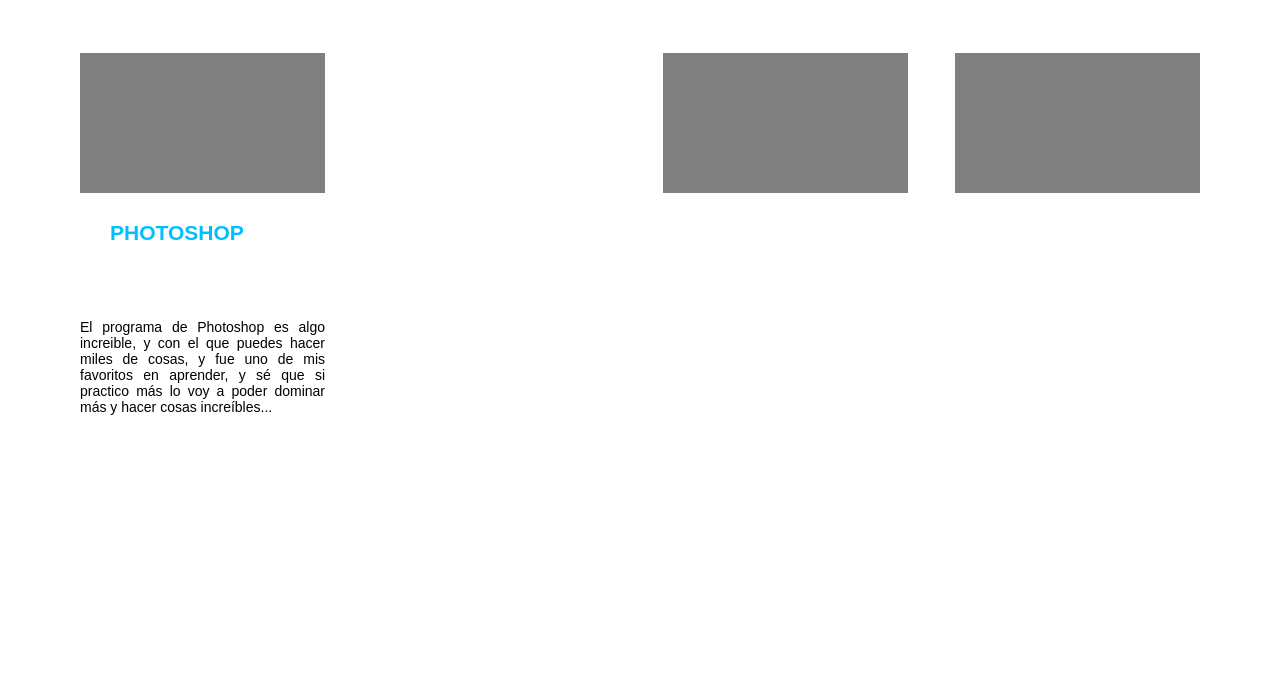
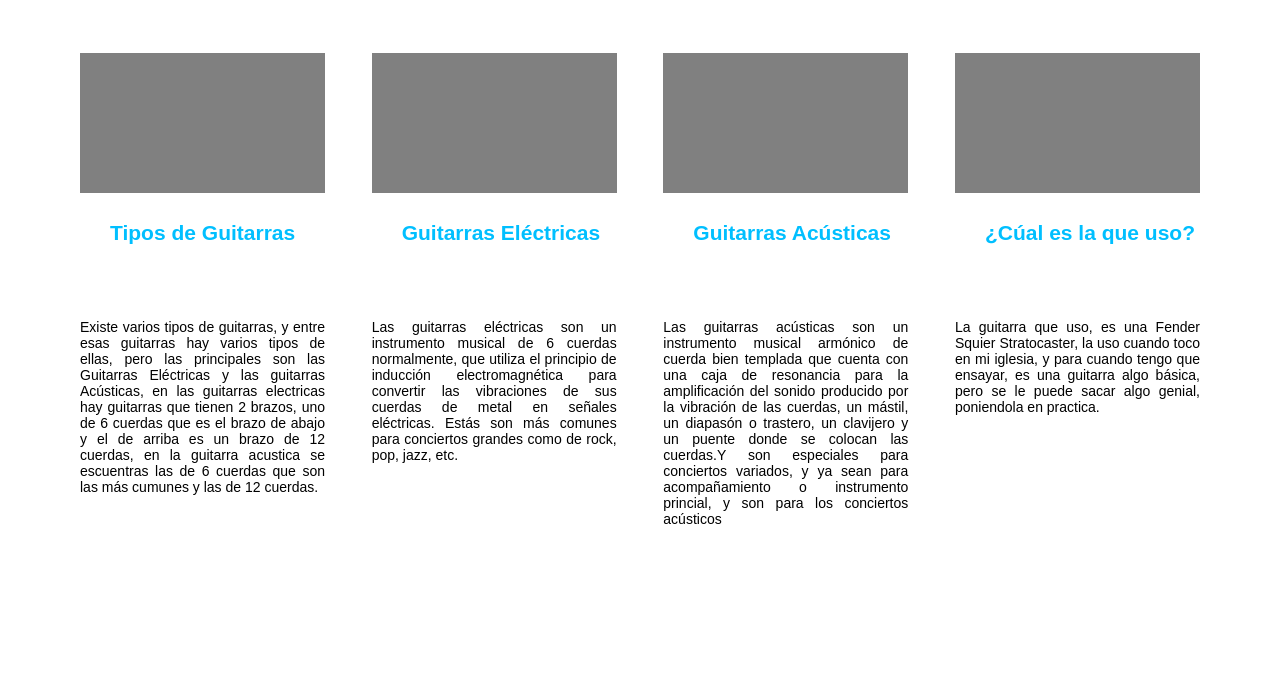
Before and after one commit to Fercholuch/REPOSIVE, a plain HTML site: page index.html in a window 1280 px wide. Shown: the part 115-800 px from the top of the page. Drawn offline with Linux system fonts and the light colour scheme.

Commit message:
Actualizacion
Actualizacion

```diff
--- a/index.html
+++ b/index.html
@@ -10,7 +10,7 @@
 
     <header>
         <div class="bodyGeneral">
-            <div class="logo"><img class="Imagen" src="img/logo_SCL2.png"></div>
+            <div class="logo"><img class="Imagen" src="img/logo.png"></div>
             <div class="encabezado"></div>
         </div>
     </header>
@@ -22,36 +22,44 @@
             <div class="producto">
                 <div class="img imgRGB"></div>
                 <div class="titulo">
-                    <h1>PHOTOSHOP</h1>
+                    <h1>Tipos de Guitarras</h1>
                 </div>
                 <div class="parrafo">
-                    <p>El programa de Photoshop es algo increible, y con el que puedes hacer miles de cosas, y fue uno de mis favoritos en aprender, y sé que si practico más lo voy a poder dominar más y hacer cosas increíbles...</p>
+                    <p>Existe varios tipos de guitarras,  y entre esas guitarras hay varios tipos de ellas, pero las principales son las Guitarras Eléctricas y las guitarras Acústicas, en las guitarras electricas hay guitarras que tienen 2 brazos, uno de 6 cuerdas que es el brazo de abajo y el de arriba es un brazo de 12 cuerdas, en la guitarra acustica se escuentras las de 6 cuerdas que son las más cumunes y las de 12 cuerdas.</p>
                 </div>
             </div>
 
             <div class="producto">
-                <div class="Ilustrator"></div>
-                <div class="titulo"></div>
-                <div class="parrafo"></div>
-                <div class="parrafo"></div>
-                <div class="parrafo"></div>
+                <div class="img imgMusic"></div>
+                <div class="titulo">
+                    <h1>Guitarras Eléctricas</h1>
+                </div>
+                <div class="parrafo">
+                    <p>Las guitarras eléctricas son un instrumento musical de 6 cuerdas normalmente, que utiliza el principio de inducción electromagnética para convertir las vibraciones de sus cuerdas de metal en señales eléctricas. Estás son más comunes para conciertos grandes como de rock, pop, jazz, etc.</p>
+                </div>
             </div>
 
             <div class="producto">
-                <div class="img"></div>
-                <div class="titulo"></div>
-                <div class="parrafo"></div>
-                <div class="parrafo"></div>
-                <div class="parrafo"></div>
+                <div class="img imgAcu"></div>
+                <div class="titulo">
+                    <h1>Guitarras Acústicas</h1>
+                </div>
+                <div class="parrafo">
+                    <p>Las guitarras acústicas son un instrumento musical armónico de cuerda bien templada que cuenta con una caja de resonancia para la amplificación del sonido producido por la vibración de las cuerdas, un mástil, un diapasón o trastero, un clavijero y un puente donde se colocan las cuerdas.Y son especiales para conciertos variados, y ya sean para acompañamiento o instrumento princial, y son para los conciertos acústicos</p>
+                </div>
             </div>
 
             <div class="producto">
-                <div class="img"></div>
-                <div class="titulo"></div>
-                <div class="parrafo"></div>
-                <div class="parrafo"></div>
-                <div class="parrafo"></div>
+                <div class="img imgFender"></div>
+                <div class="titulo">
+                    <h1>¿Cúal es la que uso?</h1>
+                </div>
+                <div class="parrafo">
+                    <p>La guitarra que uso, es una Fender Squier Stratocaster, la uso cuando toco en mi iglesia, y para cuando tengo que ensayar, es una guitarra algo básica, pero se le puede sacar algo genial, poniendola en practica.</p>
+                </div>
             </div>
+
+
 
         </div>
 
```
